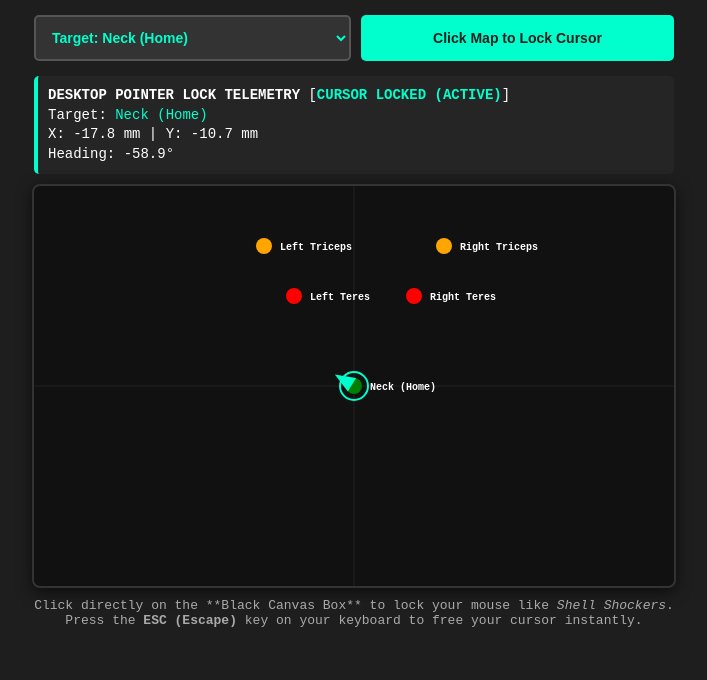
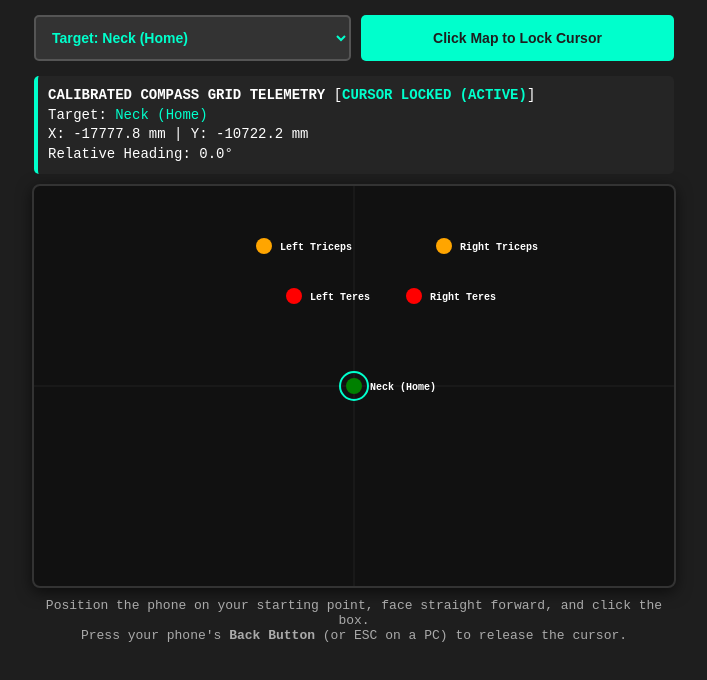
Before and after one commit to skyler1325/Massage-app2, a plain HTML site: page index.html in a window 1280 px wide. Both pictures are taken after a click on the element 640 px from the left and 386 px from the top of the page. Shown: the whole page, without its empty margins (286-993 px from the left). Drawn offline with Linux system fonts and the light colour scheme.

Commit message:
Update telemetry title and adjust comments

```diff
--- a/index.html
+++ b/index.html
@@ -3,7 +3,7 @@
 <head>
     <meta charset="UTF-8">
     <meta name="viewport" content="width=device-width, initial-scale=1.0">
-    <title>Crawler Robot Desktop Pointer-Lock Telemetry</title>
+    <title>Crawler Robot Calibrated Telemetry</title>
     <style>
         * {
             box-sizing: border-box;
@@ -17,7 +17,7 @@
             display: flex;
             flex-direction: column;
             align-items: center;
-            overflow: hidden; /* Prevents background page scrolling while playing */
+            overflow: hidden;
         }
         #controls {
             width: 100%;
@@ -63,7 +63,7 @@
             border: 2px solid #333;
             border-radius: 8px;
             box-shadow: 0 4px 15px rgba(0,0,0,0.6);
-            cursor: crosshair; /* Changes your mouse to a targeting crosshair when hovering */
+            cursor: crosshair;
         }
         #lockMessage {
             margin-top: 10px;
@@ -96,18 +96,17 @@
     </div>
 
     <div id="hud">
-        <strong>DESKTOP POINTER LOCK TELEMETRY</strong> [<span id="lockStatus" class="status-unlocked">CURSOR UNLOCKED</span>]<br>
+        <strong>CALIBRATED COMPASS GRID TELEMETRY</strong> [<span id="lockStatus" class="status-unlocked">CURSOR UNLOCKED</span>]<br>
         Target: <span id="valTarget" style="color:#00ffcc">Neck (Home)</span><br>
         X: <span id="valX">0.0</span> mm | Y: <span id="valY">0.0</span> mm<br>
-        Heading: <span id="valAngle">0.0</span>°
+        Relative Heading: <span id="valAngle">0.0</span>°
     </div>
 
-    <!-- Telemetry Map Grid Viewport -->
     <canvas id="mapCanvas" width="640" height="400"></canvas>
 
     <div id="lockMessage">
-        Click directly on the **Black Canvas Box** to lock your mouse like <em>Shell Shockers</em>.<br>
-        Press the <strong>ESC (Escape)</strong> key on your keyboard to free your cursor instantly.
+        Position the phone on your starting point, face straight forward, and click the box.<br>
+        Press your phone's <strong>Back Button</strong> (or ESC on a PC) to release the cursor.
     </div>
 
     <script>
@@ -116,16 +115,17 @@
         const targetSelect = document.getElementById('targetSelect');
         const lockStatusDisplay = document.getElementById('lockStatus');
 
-        // --- ROBOT STATE (Driven by raw mouse events) ---
+        // --- ROBOT STATE (Driven by true sensors) ---
         let robotX = 0.0;
         let robotY = 0.0;
         let robotAngle = 0.0;
         let activeTargetKey = "Neck (Home)";
 
-        // --- POINTER MOUSE SENSITIVITY CALIBRATION ---
-        // Alter this value to match your hand scaling preference.
-        // Higher values = requires more physical mouse dragging distance to move 1mm.
-        const MOUSE_COUNTS_PER_MM = 36.0;
+        // --- THE INITIAL COMPASS ANCHOR OFFSET ---
+        let startAngleOffset = null;
+
+        // --- ADJUSTED CALIBRATION SCALING ---
+        const MOUSE_COUNTS_PER_MM = 0.036;
 
         const TARGETS = {
             "Neck (Home)":   { x: 0,    y: 0,    color: "green" },
@@ -135,7 +135,6 @@
             "Right Triceps": { x: 180,  y: -280, color: "orange" }
         };
 
-        // Center point mapping context layout
         function toCanvasCoords(mmX, mmY) {
             return {
                 x: (canvas.width / 2) + (mmX * 0.5),
@@ -146,7 +145,7 @@
         function drawMap() {
             ctx.clearRect(0, 0, canvas.width, canvas.height);
 
-            // Draw clean background alignment grid crosshairs
+            // Draw local coordinate baseline reference lines
             ctx.strokeStyle = "#222222";
             ctx.lineWidth = 1;
             ctx.beginPath();
@@ -154,7 +153,7 @@
             ctx.moveTo(0, canvas.height / 2); ctx.lineTo(canvas.width, canvas.height / 2);
             ctx.stroke();
 
-            // 1. Draw Target Nodes
+            // 1. Draw Landmarks
             for (const [name, target] of Object.entries(TARGETS)) {
                 let pos = toCanvasCoords(target.x, target.y);
                 ctx.beginPath();
@@ -175,7 +174,7 @@
                 ctx.fillText(" " + name, pos.x + 10, pos.y + 4);
             }
 
-            // 2. Draw Vector Robot Arrow
+            // 2. Draw Moving Indicator
             let robotPos = toCanvasCoords(robotX, robotY);
             ctx.save();
             ctx.translate(robotPos.x, robotPos.y);
@@ -190,7 +189,7 @@
             ctx.fill();
             ctx.restore();
 
-            // 3. Render Output Metrics panel
+            // 3. Render Metric Data
             document.getElementById('valTarget').innerText = activeTargetKey;
             document.getElementById('valX').innerText = robotX.toFixed(1);
             document.getElementById('valY').innerText = robotY.toFixed(1);
@@ -202,56 +201,74 @@
             drawMap();
         });
 
-        // --- SHELL SHOCKERS CURSOR ENGINE ---
-        // Clicking directly onto the tracking graphic canvas triggers pointer capture
-        canvas.addEventListener('click', () => {
+        // --- POINTER CAPTURE & AUTOCALIBRATION SEQUENCE ---
+        canvas.addEventListener('click', async () => {
+            startAngleOffset = null;
+
+            if (typeof DeviceOrientationEvent !== 'undefined' && typeof DeviceOrientationEvent.requestPermission === 'function') {
+                try {
+                    const permissionState = await DeviceOrientationEvent.requestPermission();
+                    if (permissionState === 'granted') {
+                        window.addEventListener('deviceorientation', handleCompassInput);
+                    }
+                } catch (e) { console.error("Compass access blocked: " + e); }
+            } else {
+                window.addEventListener('deviceorientation', handleCompassInput);
+            }
+
             canvas.requestPointerLock = canvas.requestPointerLock || canvas.mozRequestPointerLock;
             canvas.requestPointerLock();
         });
 
-        // Track pointer lock state changes to toggle listeners and CSS styles
         document.addEventListener('pointerlockchange', lockChangeAlert, false);
-        document.addEventListener('mozpointerlockchange', lockChangeAlert, false);
 
         function lockChangeAlert() {
-            if (document.pointerLockElement === canvas || document.mozPointerLockElement === canvas) {
-                // System cursor successfully trapped
+            if (document.pointerLockElement === canvas) {
                 lockStatusDisplay.innerText = "CURSOR LOCKED (ACTIVE)";
                 lockStatusDisplay.className = "status-locked";
-
-                // Engage the real-world input stream loop
                 document.addEventListener("mousemove", updatePosition, false);
             } else {
-                // System cursor freed via ESC key
                 lockStatusDisplay.innerText = "CURSOR UNLOCKED (PAUSED)";
                 lockStatusDisplay.className = "status-unlocked";
-
                 document.removeEventListener("mousemove", updatePosition, false);
+                startAngleOffset = null;
             }
         }
 
-        // --- UNBOUNDED TRUE HARDWARE DATA PROCESSING ---
+        // --- REAL HARDWARE COMPASS CORRECTION ENGINE ---
+        function handleCompassInput(event) {
+            let rawHeading = event.webkitCompassHeading || (360 - event.alpha);
+
+            if (rawHeading !== undefined && rawHeading !== null) {
+                if (startAngleOffset === null) {
+                    startAngleOffset = rawHeading;
+                }
+
+                let relativeHeading = rawHeading - startAngleOffset;
+                robotAngle = (relativeHeading + 360) % 360;
+                drawMap();
+            }
+        }
+
+        // --- UNBOUNDED SPATIAL TRANSLATION MATRIX ---
         function updatePosition(event) {
-            // Read un-bounded data streams straight from the hardware mouse layer
-            let movementX = event.movementX || event.mozMovementX || 0;
-            let movementY = event.movementY || event.mozMovementY || 0;
+            let movementX = event.movementX || 0;
+            let movementY = event.movementY || 0;
 
-            // Simple dead-reckoning engine mapping variables directly
-            let deltaX = movementX / MOUSE_COUNTS_PER_MM;
-            let deltaY = movementY / MOUSE_COUNTS_PER_MM;
+            let rawMmX = movementX / MOUSE_COUNTS_PER_MM;
+            let rawMmY = movementY / MOUSE_COUNTS_PER_MM;
+
+            let rad = (robotAngle * Math.PI) / 180;
+
+            let deltaX = rawMmX * Math.cos(rad) - rawMmY * Math.sin(rad);
+            let deltaY = rawMmX * Math.sin(rad) + rawMmY * Math.cos(rad);
 
             robotX += deltaX;
             robotY += deltaY;
 
-            // Automatically spin the orientation arrow toward the current dragging direction vector
-            if (movementX !== 0 || movementY !== 0) {
-                robotAngle = Math.atan2(movementX, -movementY) * (180 / Math.PI);
-            }
-
             drawMap();
         }
 
-        // Render initial view layout frame
         drawMap();
     </script>
 </body>
```
